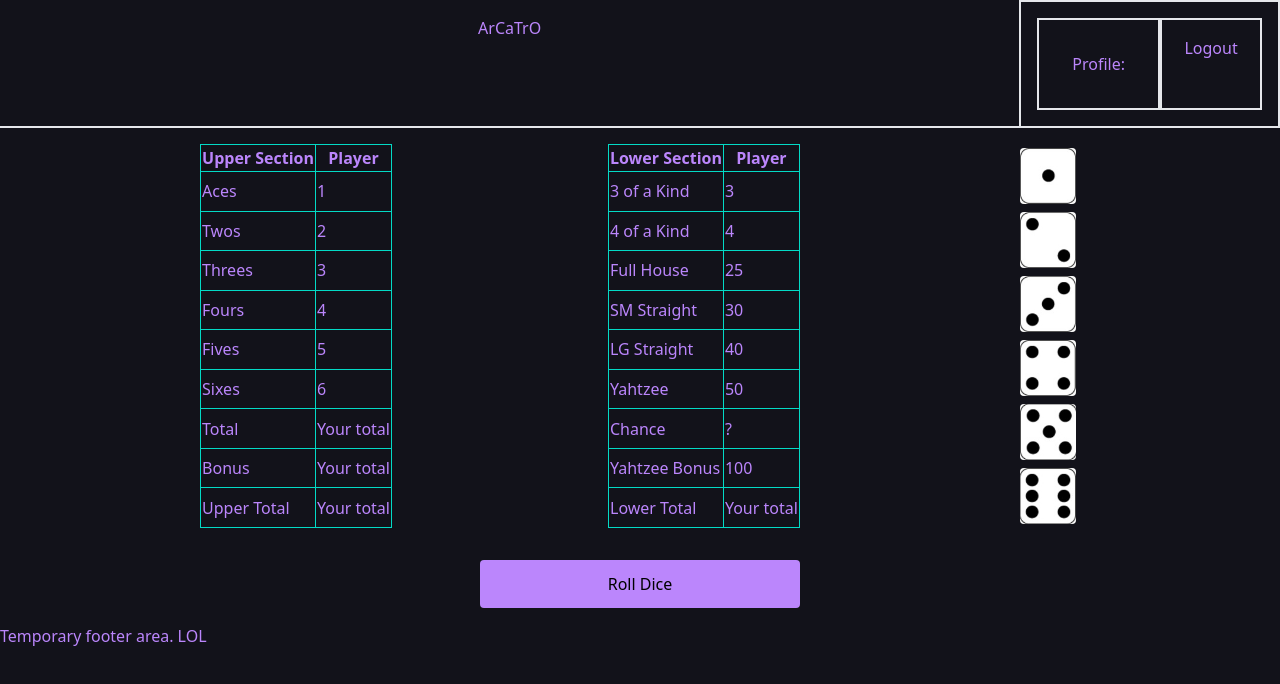
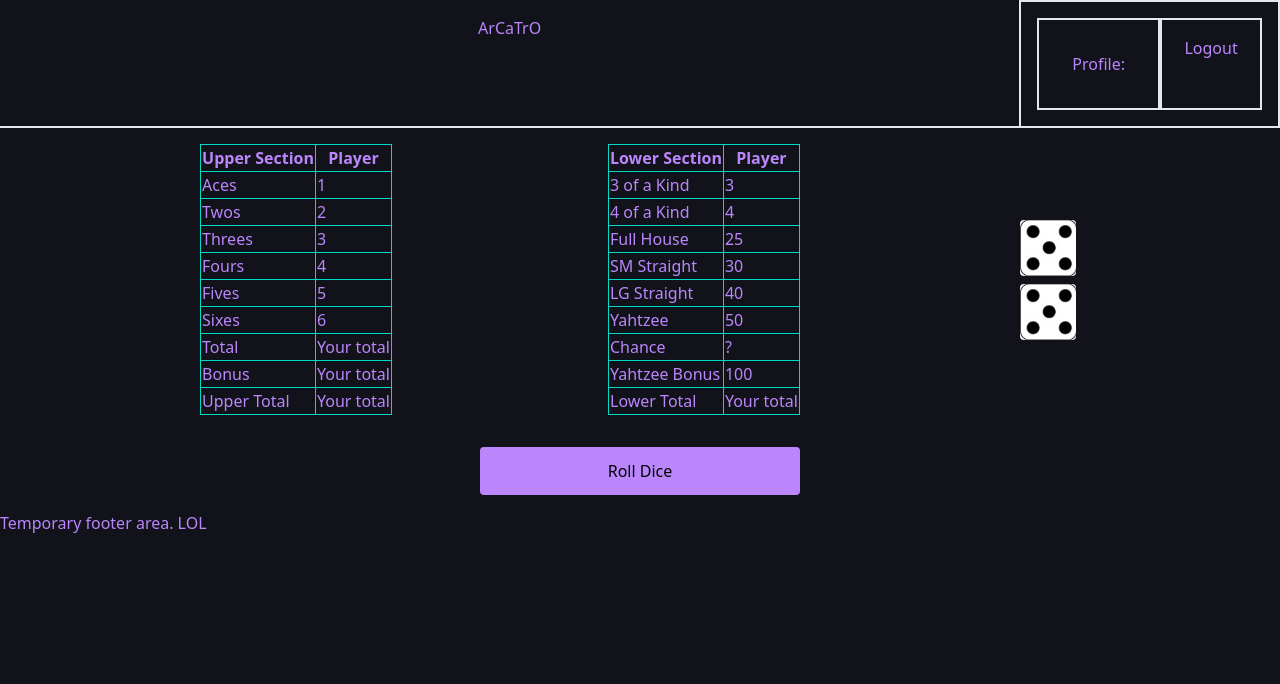
Before and after one commit to JoelKovalcson/Catro-Gaming, a React (Create React App) app in the folder client/: page /yahtzee in a window 1280 px wide. Shown: the top 684 px of the page. Built offline with nearby package versions, Linux system fonts and the light colour scheme; what tw-elements would draw is missing.

Commit message:
dice roll

```diff
--- a/client/src/components/game/yahtzee/Dice.js
+++ b/client/src/components/game/yahtzee/Dice.js
@@ -1,17 +1,24 @@
 import React from 'react'
 
-function Dice() {
-
-    return (
-        <>
-            <button className='rounded m-1 w-14 h-14 bg-cover bg-center bg-dice1'></button>
-            <button className='rounded m-1 w-14 h-14 bg-cover bg-center bg-dice2'></button>
-            <button className='rounded m-1 w-14 h-14 bg-cover bg-center bg-dice3'></button>
-            <button className='rounded m-1 w-14 h-14 bg-cover bg-center bg-dice4'></button>
-            <button className='rounded m-1 w-14 h-14 bg-cover bg-center bg-dice5'></button>
-            <button className='rounded m-1 w-14 h-14 bg-cover bg-center bg-dice6'></button>
-        </>
-    )
+function Dice(props) {
+    if(props.roll === 1){
+        return <button className='rounded m-1 w-14 h-14 bg-cover bg-center bg-dice1'></button>
+    }
+    else if(props.roll === 2){
+        return <button className='rounded m-1 w-14 h-14 bg-cover bg-center bg-dice2'></button>
+    }
+    else if(props.roll === 3){
+        return <button className='rounded m-1 w-14 h-14 bg-cover bg-center bg-dice3'></button>
+    }
+    else if(props.roll === 4){
+        return <button className='rounded m-1 w-14 h-14 bg-cover bg-center bg-dice4'></button>
+    }
+    else if(props.roll === 5){
+        return <button className='rounded m-1 w-14 h-14 bg-cover bg-center bg-dice5'></button>
+    }
+    else if(props.roll === 6){
+        return <button className='rounded m-1 w-14 h-14 bg-cover bg-center bg-dice6'></button>
+    }
 }
 
 export default Dice
--- a/client/src/pages/Yahtzee.js
+++ b/client/src/pages/Yahtzee.js
@@ -1,16 +1,31 @@
-import React from 'react';
+import React, { useEffect } from 'react';
 import Lowerscore from '../components/game/yahtzee/Lowerscore';
 import Upperscore from '../components/game/yahtzee/Upperscore';
 import Dice from '../components/game/yahtzee/Dice';
+import { useState } from 'react';
 
-const Yahtzee = () => {
+const Yahtzee = (props) => {
+	const [roll, setRoll] = useState(1);
+	let counter = 0;
+
+	useEffect(() => {
+		const interval = setInterval(() => {
+			counter += 1;
+			if(counter >= 7){
+				clearInterval(interval);
+			}
+			setRoll(Math.floor(Math.random()*5)+1);
+		}, 100);
+	}, [props.isIsolated]);
+
 	return (
 		<>
 			<div className='flex flex-wrap justify-evenly'>
 				<Upperscore/>
 				<Lowerscore/>
 				<div className='flex flex-row sm:flex-row md:flex-col lg:flex-col justify-center m-4'>
-					<Dice/>
+					<Dice roll={roll}/>
+					<Dice roll={roll}/>
 				</div>
 			</div>
 			<div className='flex justify-center'>
```
